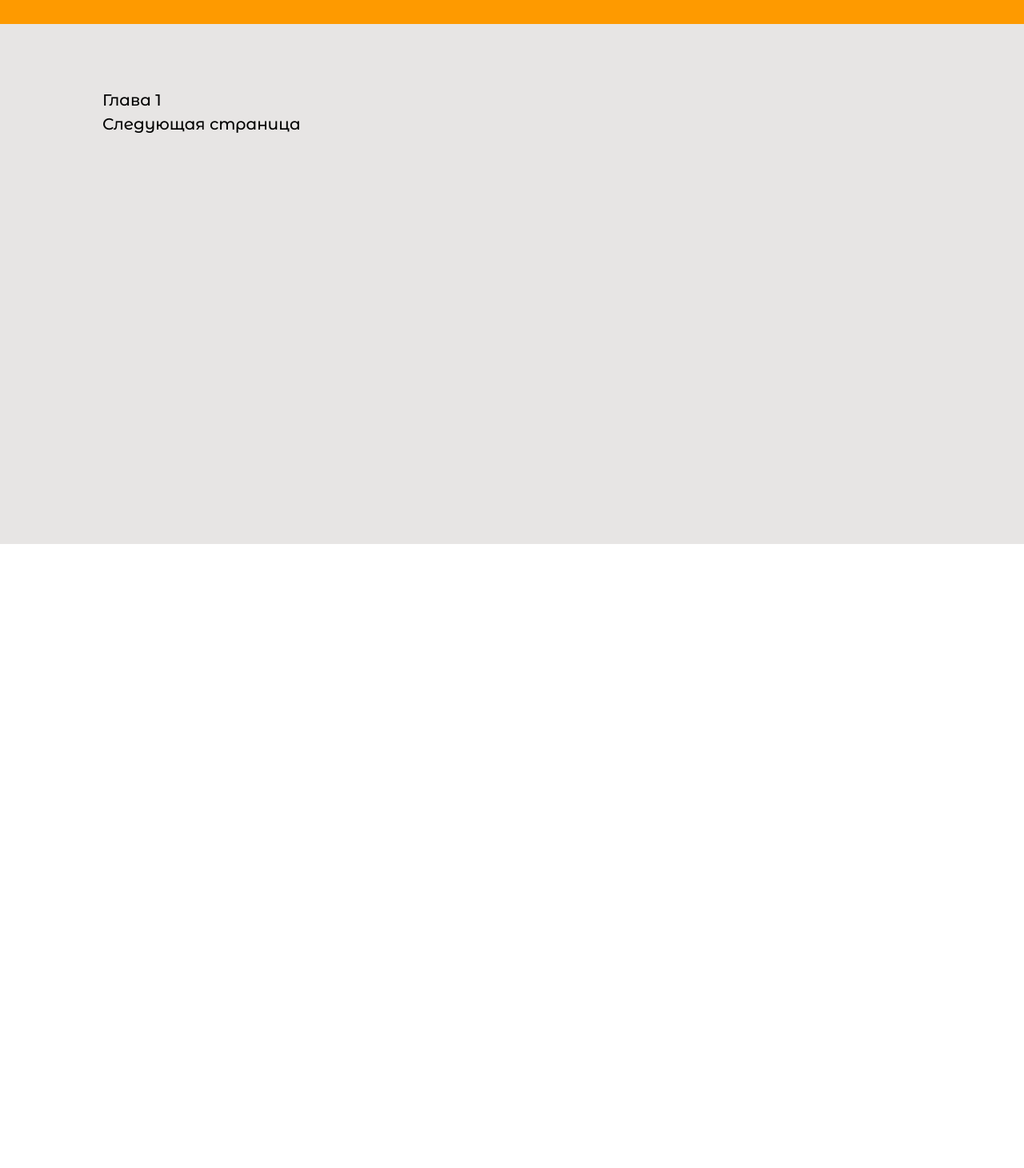
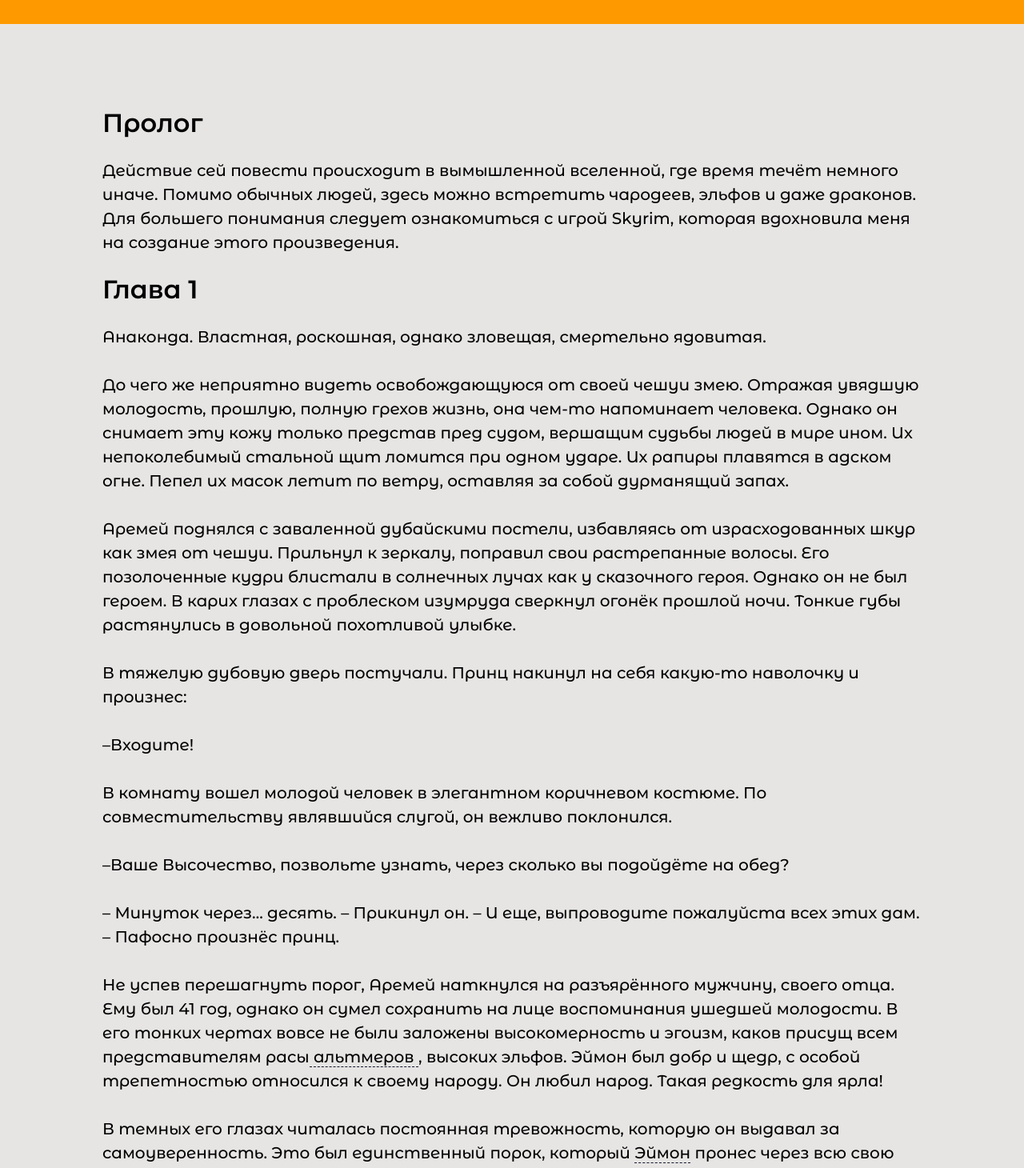
Before and after one commit to FelikMine/BookStore, a React (Vite) app: page /book/dirty-blood/1 in a window 1280 px wide. Shown: the part 120-1580 px from the top of the page at 80% size. Before the commit the page ends 800 px from the top, so only its background shows below. Built offline with nearby package versions, Linux system fonts and the light colour scheme.

Commit message:
add first chapter

```diff
--- a/package.json
+++ b/package.json
@@ -11,11 +11,13 @@
   },
   "dependencies": {
     "@tailwindcss/vite": "^4.1.4",
+    "@tippyjs/react": "^4.2.6",
     "react": "^19.0.0",
     "react-dom": "^19.0.0",
     "react-responsive": "^10.0.1",
     "react-router-dom": "^7.5.2",
-    "tailwindcss": "^4.1.4"
+    "tailwindcss": "^4.1.4",
+    "tippy.js": "^6.3.7"
   },
   "devDependencies": {
     "@eslint/js": "^9.22.0",
--- a/src/books/DirtyBlood.jsx
+++ b/src/books/DirtyBlood.jsx
@@ -2,10 +2,19 @@ import { useParams } from "react-router-dom";
 import Markup from "../pages/Markup";
 import DB1 from "../dirtyblood/DB1";
 import DB2 from "../dirtyblood/DB2";
+import { Link } from "react-router-dom";
+import { useEffect , useMemo} from "react";
 
 export default function DirtyBlood () {
 
-    let {page} = useParams () ;
+    let { page } = useParams();
+
+    let nextPage = useMemo(() => parseInt(page || '1') + 1, [page]);
+    let beforePage = useMemo(() => parseInt(page || '1') - 1, [page]);
+
+    useEffect(() => {
+
+    }, [page]);
 
     const PageComponent = {
         '1': DB1,
@@ -17,6 +26,10 @@ export default function DirtyBlood () {
             <section className=' section bg-stone-200 flex justify-center'>
                     <div className='w-[90%] md:w-[80%] mt-8 md:mt-20'>
                     {PageComponent ? <PageComponent /> : <div>Страница не найдена</div>}
+                    <div className="flex flex-row justify-between content-between my-8 md:my-20">
+                        <Link className="underline hover:text-rose-900 text-left active:text-rose-900" to={`/book/dirty-blood/${beforePage}`}> Предыдущая страница </Link>
+                        <Link className="underline hover:text-amber-500 text-right active:text-amber-500" to={`/book/dirty-blood/${nextPage}`}> Следующая страница </Link>
+                    </div>
                     </div>
             </section>
         </Markup>
--- a/src/dirtyblood/DB1.jsx
+++ b/src/dirtyblood/DB1.jsx
@@ -1,15 +1,88 @@
-import { Link } from "react-router-dom"
-import { useParams } from "react-router-dom"
-
+import Tippy from '@tippyjs/react';
+import React from 'react';
+import 'tippy.js/dist/tippy.css';
 
 export default function DB1 () {
-    const { page = '1' } = useParams(); // Текущая страница
-    const nextPage = parseInt(page) + 1;
 
     return (
         <>
-            <p> Глава 1 </p>
-            <Link to={`/book/dirty-blood/${nextPage}`}> Следующая страница </Link>
+            <h2 className='chapter'> Пролог </h2>
+            <p> Действие сей повести происходит в
+                вымышленной вселенной, где время течёт
+                немного иначе. Помимо обычных людей, здесь
+                можно встретить чародеев, эльфов и даже
+                драконов. Для большего понимания следует
+                ознакомиться с игрой Skyrim, которая
+                вдохновила меня на создание этого
+                произведения.
+            </p>
+            <h2 className="chapter"> Глава 1 </h2>
+            <p>
+            Анаконда. Властная, роскошная, однако
+            зловещая, смертельно ядовитая.
+            <br /> <br />
+            До чего же неприятно видеть освобождающуюся
+            от своей чешуи змею. Отражая увядшую
+            молодость, прошлую, полную грехов жизнь, она
+            чем-то напоминает человека. Однако он снимает
+            эту кожу только представ пред судом, вершащим
+            судьбы людей в мире ином. Их непоколебимый
+            стальной щит ломится при одном ударе. Их
+            рапиры плавятся в адском огне. Пепел их масок
+            летит по ветру, оставляя за собой дурманящий
+            запах.
+            <br /> <br />
+            Аремей поднялся с заваленной дубайскими
+            постели, избавляясь от израсходованных шкур
+            как змея от чешуи. Прильнул к зеркалу, поправил
+            свои растрепанные волосы. Его позолоченные
+            кудри блистали в солнечных лучах как у
+            сказочного героя. Однако он не был героем. В
+            карих глазах с проблеском изумруда сверкнул
+            огонёк прошлой ночи. Тонкие губы растянулись в
+            довольной похотливой улыбке.
+            <br /> <br />
+            В тяжелую дубовую дверь постучали. Принц
+            накинул на себя какую-то наволочку и произнес:
+            <br /> <br />
+            –Входите!
+            <br /> <br />
+            В комнату вошел молодой человек в элегантном
+            коричневом костюме. По совместительству
+            являвшийся слугой, он вежливо поклонился.
+            <br /> <br />
+            –Ваше Высочество, позвольте узнать, через
+            сколько вы подойдёте на обед?
+            <br /> <br />
+            – Минуток через… десять. – Прикинул он. – И
+            еще, выпроводите пожалуйста всех этих дам. –
+            Пафосно произнёс принц.
+            <br /> <br />
+            Не успев перешагнуть порог, Аремей наткнулся
+            на разъярённого мужчину, своего отца. Ему был
+            41 год, однако он сумел сохранить на лице
+            воспоминания ушедшей молодости. В его тонких
+            чертах вовсе не были заложены высокомерность
+            и эгоизм, каков присущ всем представителям
+            расы
+            <Tippy content="Альтмер, высокий эльф – обладатель бледновато-желтой кожи,
+            янтарных или зеленоватых глаз, светлых волос, стройного
+            телосложения. (В большинстве случаев). Мать Эймона – лесной
+            эльф.">
+            <span className="tooltip"> альтмеров </span>
+            </Tippy>
+            , высоких эльфов. Эймон был
+            добр и щедр, с особой трепетностью относился к
+            своему народу. Он любил народ. Такая редкость
+            для ярла!
+            <br /> <br />
+            В темных его глазах читалась постоянная
+            тревожность, которую он выдавал за
+            самоуверенность. Это был единственный порок,
+            который <Tippy content="Эймон Мантер, отец Аремео"><span className="tooltip">Эймон</span></Tippy> пронес через всю свою жизнь.
+            – Сколько ещё ты будешь осквернять стены
+            нашего старинного замка этими дешевыми
+            </p>
         </>
     )
 }
--- a/src/dirtyblood/DB2.jsx
+++ b/src/dirtyblood/DB2.jsx
@@ -1,15 +1,8 @@
-import { Link } from "react-router-dom"
-import { useParams } from "react-router-dom"
-
 export default function DB2 () {
-
-    const { page = '1' } = useParams(); // Текущая страница
-    const nextPage = parseInt(page) + 1;
 
     return (
         <>
-            <p> Глава 2</p>
-            <Link to={`/book/dirty-blood/${nextPage}`}> Следующая страница </Link>
+            <h2 className="hover:text-rose-900"> Глава 2 </h2>
         </>
 
     )
--- a/src/index.css
+++ b/src/index.css
@@ -57,6 +57,12 @@ slate-800
   .section {
     @apply h-full w-full
   }
+  .tooltip {
+    @apply cursor-pointer border-b border-dashed border-slate-900
+  }
+  .chapter {
+    @apply hover:text-rose-900 my-2.5 md:my-5
+  }
 }
 @layer utilities {
   .hovered {
```
Also changed, not shown: 1 other file (tests, documents, lock files or other folders).
